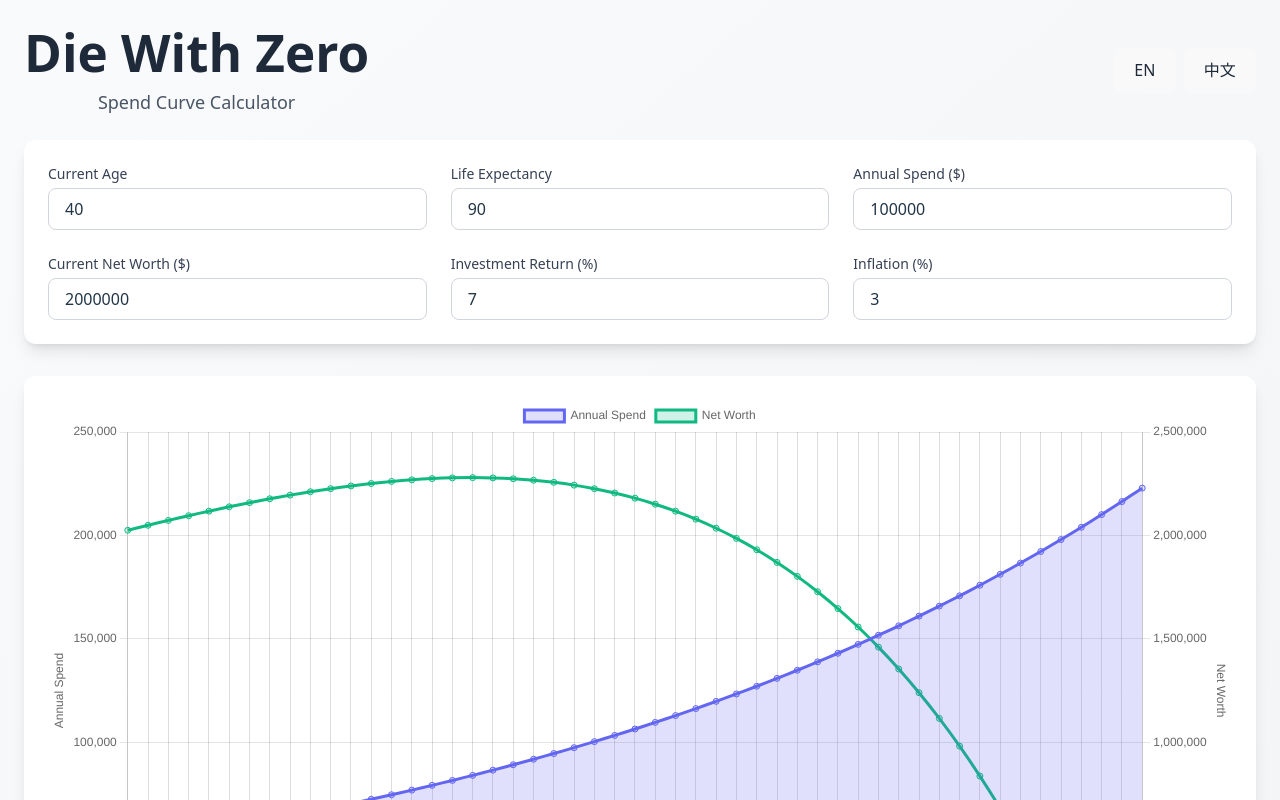
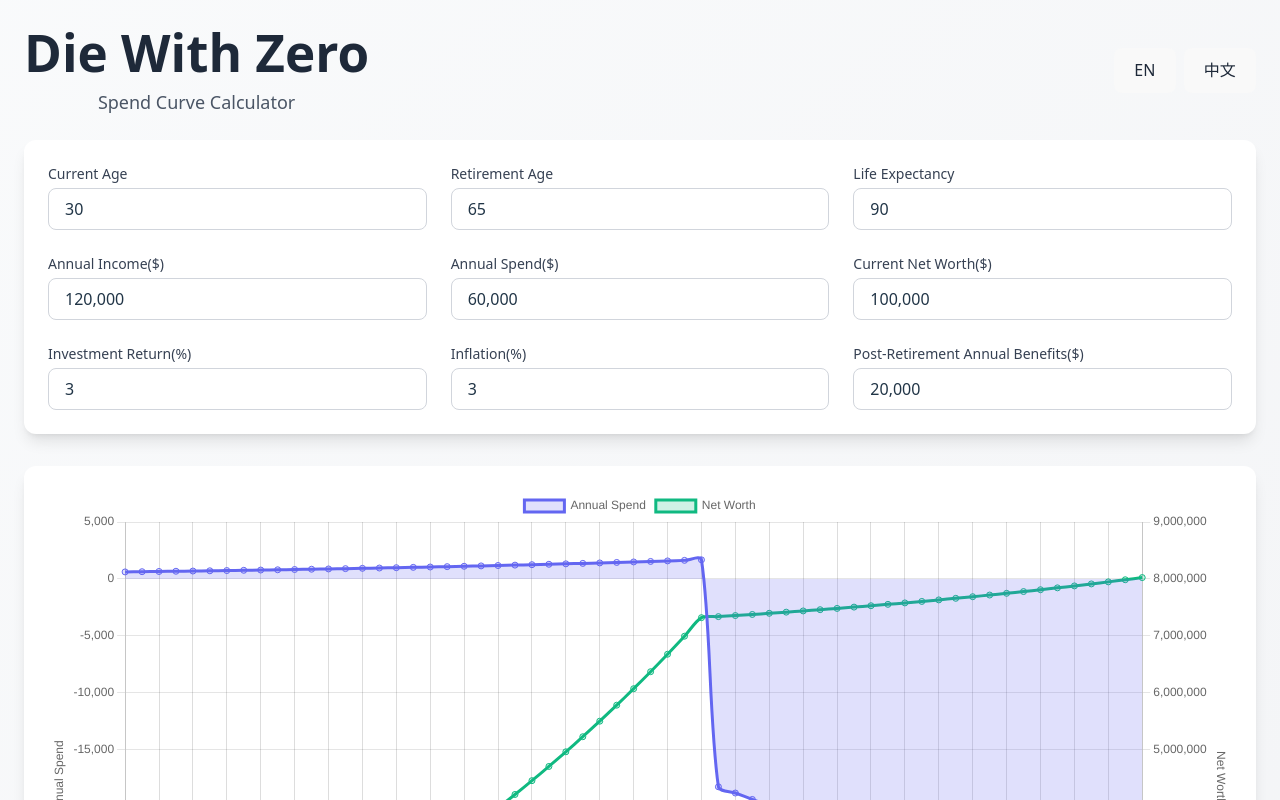
Before and after one commit to zhang35/die-with-zero, a React (Vite) app: page / in a window 1280 px wide. Shown: the top 800 px of the page. Built offline with nearby package versions, Linux system fonts and the light colour scheme.

Commit message:
add more inputs

```diff
--- a/src/App.tsx
+++ b/src/App.tsx
@@ -36,7 +36,10 @@ function calculateSpendCurve(
   annualSpend: number,
   netWorth: number,
   investmentReturn: number,
-  inflation: number
+  inflation: number,
+  retirementAge: number,
+  postRetirementBenefits: number,
+  annualIncome: number
 ): SpendCurvePoint[] {
   const curve: SpendCurvePoint[] = [];
   const remainingYears = lifeExpectancy - currentAge;
@@ -54,10 +57,21 @@ function calculateSpendCurve(
 
   for (let age = currentAge; age <= lifeExpectancy; age++) {
     // Calculate spend for this year with inflation
-    const spend = adjustedAnnualSpend * Math.pow(1 + inflation, age - currentAge);
+    let spend = adjustedAnnualSpend * Math.pow(1 + inflation, age - currentAge);
+
+    // Add post-retirement benefits if retired
+    if (age >= retirementAge) {
+      spend -= postRetirementBenefits * Math.pow(1 + inflation, age - retirementAge);
+    }
 
     // Update net worth
-    currentNetWorth = (currentNetWorth - spend) * (1 + realReturn);
+    let incomeContribution = 0;
+    if (age < retirementAge) {
+      // Add income contribution before retirement
+      incomeContribution = annualIncome * Math.pow(1 + inflation, age - currentAge);
+    }
+
+    currentNetWorth = (currentNetWorth - spend + incomeContribution) * (1 + realReturn);
 
     curve.push({
       age,
@@ -96,12 +110,27 @@ const verticalLinePlugin: Plugin = {
 
 export default function App() {
   const { t, i18n } = useTranslation();
-  const [currentAge, setCurrentAge] = useState<number>(40);
+  const [currentAge, setCurrentAge] = useState<number>(30);
   const [lifeExpectancy, setLifeExpectancy] = useState<number>(90);
-  const [annualSpend, setAnnualSpend] = useState<number>(100000);
-  const [netWorth, setNetWorth] = useState<number>(2000000);
-  const [investmentReturn, setInvestmentReturn] = useState<number>(0.07);
+  const [annualSpend, setAnnualSpend] = useState<number>(60000);
+  const [netWorth, setNetWorth] = useState<number>(100000);
+  const [investmentReturn, setInvestmentReturn] = useState<number>(0.03);
   const [inflation, setInflation] = useState<number>(0.03);
+  const [retirementAge, setRetirementAge] = useState<number>(65);
+  const [postRetirementBenefits, setPostRetirementBenefits] = useState<number>(20000);
+  const [annualIncome, setAnnualIncome] = useState<number>(120000);
+
+  // Helper function to format currency numbers
+  const formatCurrency = (value: number): string => {
+    return value.toLocaleString('en-US', {
+      maximumFractionDigits: 0
+    });
+  };
+
+  // Helper function to parse currency strings back to numbers
+  const parseCurrency = (value: string): number => {
+    return parseFloat(value.replace(/,/g, ''));
+  };
 
   const changeLanguage = (lng: string) => {
     i18n.changeLanguage(lng);
@@ -113,7 +142,10 @@ export default function App() {
     annualSpend,
     netWorth,
     investmentReturn,
-    inflation
+    inflation,
+    retirementAge,
+    postRetirementBenefits,
+    annualIncome
   );
 
   const chartData = {
@@ -259,32 +291,81 @@ export default function App() {
 
         <div className="bg-white rounded-xl shadow-lg p-4 sm:p-6 mb-6 sm:mb-8">
           <div className="grid grid-cols-1 sm:grid-cols-2 lg:grid-cols-3 gap-4 sm:gap-6">
+            {/* Age-related inputs */}
             <div className="space-y-1">
               <label className="block text-sm font-medium text-gray-700">{t('currentAge')}</label>
               <input
-                type="number"
-                value={currentAge}
-                onChange={(e) => setCurrentAge(+e.target.value)}
+                type="text"
+                value={formatCurrency(currentAge)}
+                onChange={(e) => {
+                  const value = parseCurrency(e.target.value);
+                  if (!isNaN(value) && value >= 0) {
+                    setCurrentAge(Math.floor(value));
+                  }
+                }}
                 className="w-full border border-gray-300 rounded-lg px-3 sm:px-4 py-2 text-sm sm:text-base focus:ring-2 focus:ring-indigo-500 focus:border-indigo-500"
                 min="0"
               />
             </div>
             <div className="space-y-1">
+              <label className="block text-sm font-medium text-gray-700">{t('retirementAge')}</label>
+              <input
+                type="text"
+                value={formatCurrency(retirementAge)}
+                onChange={(e) => {
+                  const value = parseCurrency(e.target.value);
+                  if (!isNaN(value) && value >= currentAge && value <= lifeExpectancy) {
+                    setRetirementAge(Math.floor(value));
+                  }
+                }}
+                className="w-full border border-gray-300 rounded-lg px-3 sm:px-4 py-2 text-sm sm:text-base focus:ring-2 focus:ring-indigo-500 focus:border-indigo-500"
+                min={currentAge}
+                max={lifeExpectancy}
+              />
+            </div>
+            <div className="space-y-1">
               <label className="block text-sm font-medium text-gray-700">{t('lifeExpectancy')}</label>
               <input
-                type="number"
-                value={lifeExpectancy}
-                onChange={(e) => setLifeExpectancy(+e.target.value)}
+                type="text"
+                value={formatCurrency(lifeExpectancy)}
+                onChange={(e) => {
+                  const value = parseCurrency(e.target.value);
+                  if (!isNaN(value) && value >= currentAge) {
+                    setLifeExpectancy(Math.floor(value));
+                  }
+                }}
                 className="w-full border border-gray-300 rounded-lg px-3 sm:px-4 py-2 text-sm sm:text-base focus:ring-2 focus:ring-indigo-500 focus:border-indigo-500"
                 min={currentAge}
+              />
+            </div>
+
+            {/* Financial inputs */}
+            <div className="space-y-1">
+              <label className="block text-sm font-medium text-gray-700">{t('annualIncome')}</label>
+              <input
+                type="text"
+                value={formatCurrency(annualIncome)}
+                onChange={(e) => {
+                  const value = parseCurrency(e.target.value);
+                  if (!isNaN(value) && value >= 0) {
+                    setAnnualIncome(Math.floor(value));
+                  }
+                }}
+                className="w-full border border-gray-300 rounded-lg px-3 sm:px-4 py-2 text-sm sm:text-base focus:ring-2 focus:ring-indigo-500 focus:border-indigo-500"
+                min="0"
               />
             </div>
             <div className="space-y-1">
               <label className="block text-sm font-medium text-gray-700">{t('annualSpend')}</label>
               <input
-                type="number"
-                value={annualSpend}
-                onChange={(e) => setAnnualSpend(+e.target.value)}
+                type="text"
+                value={formatCurrency(annualSpend)}
+                onChange={(e) => {
+                  const value = parseCurrency(e.target.value);
+                  if (!isNaN(value) && value >= 0) {
+                    setAnnualSpend(Math.floor(value));
+                  }
+                }}
                 className="w-full border border-gray-300 rounded-lg px-3 sm:px-4 py-2 text-sm sm:text-base focus:ring-2 focus:ring-indigo-500 focus:border-indigo-500"
                 min="0"
               />
@@ -292,19 +373,31 @@ export default function App() {
             <div className="space-y-1">
               <label className="block text-sm font-medium text-gray-700">{t('netWorth')}</label>
               <input
-                type="number"
-                value={netWorth}
-                onChange={(e) => setNetWorth(+e.target.value)}
+                type="text"
+                value={formatCurrency(netWorth)}
+                onChange={(e) => {
+                  const value = parseCurrency(e.target.value);
+                  if (!isNaN(value) && value >= 0) {
+                    setNetWorth(Math.floor(value));
+                  }
+                }}
                 className="w-full border border-gray-300 rounded-lg px-3 sm:px-4 py-2 text-sm sm:text-base focus:ring-2 focus:ring-indigo-500 focus:border-indigo-500"
                 min="0"
               />
             </div>
+
+            {/* Investment-related inputs */}
             <div className="space-y-1">
               <label className="block text-sm font-medium text-gray-700">{t('investmentReturn')}</label>
               <input
                 type="number"
                 value={Number((investmentReturn * 100).toFixed(2))}
-                onChange={(e) => setInvestmentReturn(+e.target.value / 100)}
+                onChange={(e) => {
+                  const value = parseFloat(e.target.value);
+                  if (!isNaN(value) && value >= 0 && value <= 100) {
+                    setInvestmentReturn(value / 100);
+                  }
+                }}
                 className="w-full border border-gray-300 rounded-lg px-3 sm:px-4 py-2 text-sm sm:text-base focus:ring-2 focus:ring-indigo-500 focus:border-indigo-500"
                 min="0"
                 max="100"
@@ -317,12 +410,34 @@ export default function App() {
               <input
                 type="number"
                 value={Number((inflation * 100).toFixed(2))}
-                onChange={(e) => setInflation(+e.target.value / 100)}
+                onChange={(e) => {
+                  const value = parseFloat(e.target.value);
+                  if (!isNaN(value) && value >= 0 && value <= 100) {
+                    setInflation(value / 100);
+                  }
+                }}
                 className="w-full border border-gray-300 rounded-lg px-3 sm:px-4 py-2 text-sm sm:text-base focus:ring-2 focus:ring-indigo-500 focus:border-indigo-500"
                 min="0"
                 max="100"
                 step="0.01"
                 pattern="^\d+(\.\d{1,2})?$"
+              />
+            </div>
+
+            {/* Retirement-related inputs */}
+            <div className="space-y-1">
+              <label className="block text-sm font-medium text-gray-700">{t('postRetirementBenefits')}</label>
+              <input
+                type="text"
+                value={formatCurrency(postRetirementBenefits)}
+                onChange={(e) => {
+                  const value = parseCurrency(e.target.value);
+                  if (!isNaN(value) && value >= 0) {
+                    setPostRetirementBenefits(Math.floor(value));
+                  }
+                }}
+                className="w-full border border-gray-300 rounded-lg px-3 sm:px-4 py-2 text-sm sm:text-base focus:ring-2 focus:ring-indigo-500 focus:border-indigo-500"
+                min="0"
               />
             </div>
           </div>
--- a/src/i18n/locales/en.json
+++ b/src/i18n/locales/en.json
@@ -3,12 +3,15 @@
   "subtitle": "Spend Curve Calculator",
   "currentAge": "Current Age",
   "lifeExpectancy": "Life Expectancy",
-  "annualSpend": "Annual Spend ($)",
-  "netWorth": "Current Net Worth ($)",
-  "investmentReturn": "Investment Return (%)",
-  "inflation": "Inflation (%)",
+  "annualSpend": "Annual Spend($)",
+  "netWorth": "Current Net Worth($)",
+  "investmentReturn": "Investment Return(%)",
+  "inflation": "Inflation(%)",
   "annualSpendLabel": "Annual Spend",
   "netWorthLabel": "Net Worth",
   "ageLabel": "Age",
-  "footer": "Die With Zero - Optimize your life experiences by spending your money when it matters most"
+  "footer": "Die With Zero - Optimize your life experiences by spending your money when it matters most",
+  "retirementAge": "Retirement Age",
+  "postRetirementBenefits": "Post-Retirement Annual Benefits($)",
+  "annualIncome": "Annual Income($)"
 }
--- a/src/i18n/locales/zh.json
+++ b/src/i18n/locales/zh.json
@@ -3,12 +3,15 @@
   "subtitle": "消费曲线计算器",
   "currentAge": "当前年龄",
   "lifeExpectancy": "预期寿命",
-  "annualSpend": "年度支出（$）",
-  "netWorth": "当前净资产（$）",
-  "investmentReturn": "投资回报率（%）",
-  "inflation": "通货膨胀率（%）",
+  "annualSpend": "年度支出($)",
+  "netWorth": "当前净资产($)",
+  "investmentReturn": "投资回报率(%)",
+  "inflation": "通货膨胀率(%)",
   "annualSpendLabel": "年度支出",
   "netWorthLabel": "净资产",
   "ageLabel": "年龄",
-  "footer": "归零计划 - 在人生最重要的时刻优化您的消费体验"
+  "footer": "归零计划 - 在人生最重要的时刻优化您的消费体验",
+  "retirementAge": "退休年龄",
+  "postRetirementBenefits": "退休后年度福利($)",
+  "annualIncome": "年度收入($)"
 }
```
